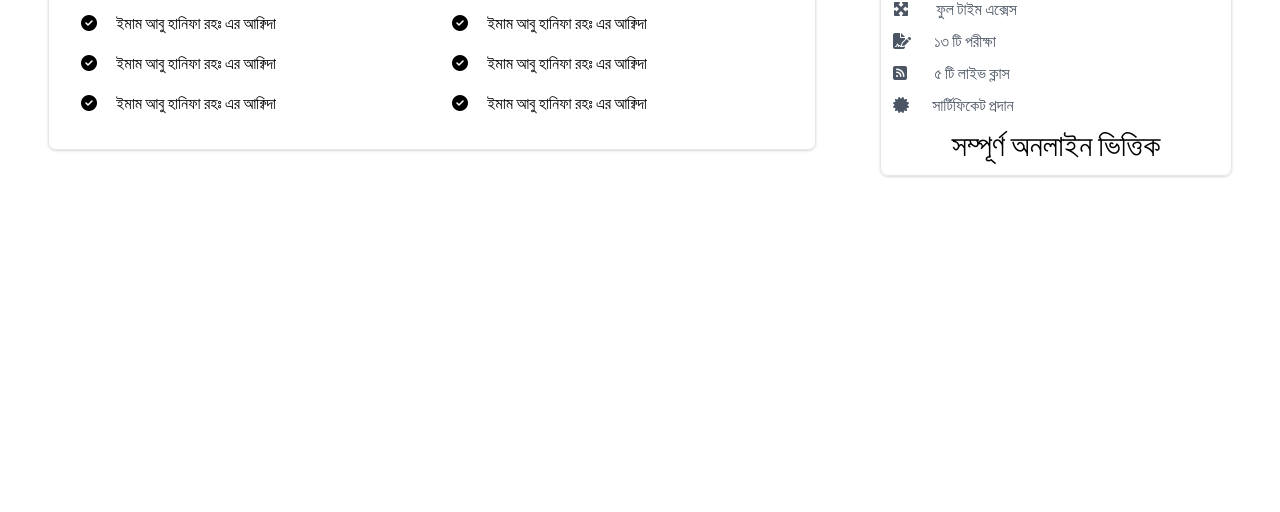
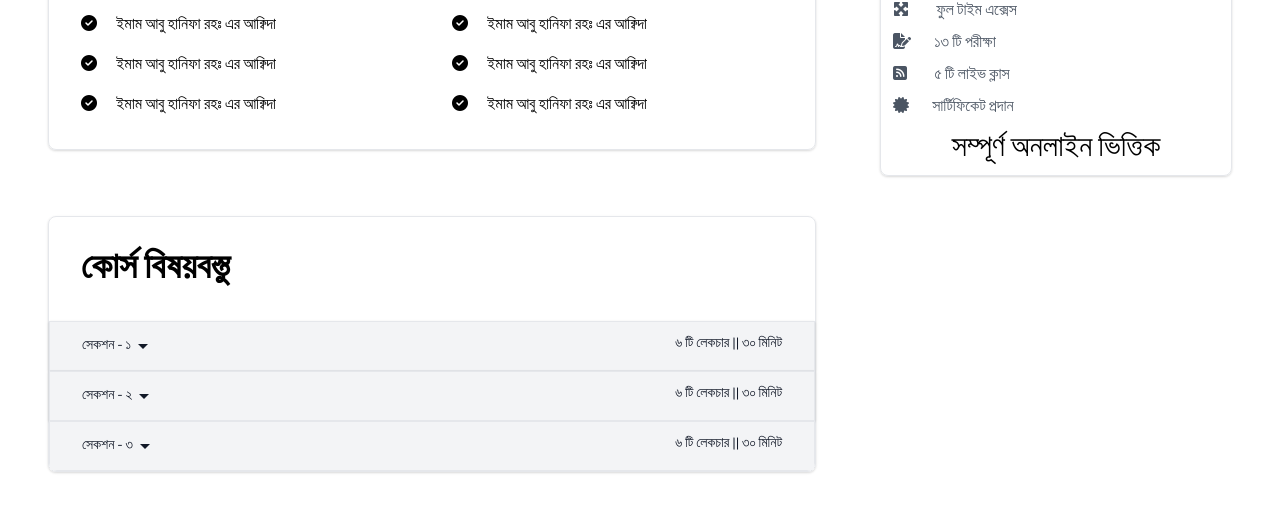
Before and after one commit to Saad-001/Hasbi-academy, a plain HTML site: page courseDetails.html in a window 1280 px wide. Shown: the part 616-1128 px from the top of the page. Before the commit the page ends 872 px from the top, so only its background shows below. Drawn offline with nearby package versions, Linux system fonts and the light colour scheme.

Commit message:
new section

```diff
--- a/courseDetails.html
+++ b/courseDetails.html
@@ -111,7 +111,8 @@
         </div>
         <div class="mt-14 lg:p-8 p-5 rounded-lg border border-gray-200 shadow">
           <h1 class="text-4xl font-bold">আপনি যা যা শিখবেন</h1>
-          <div class="flex md:flex-row md:justify-between lg:space-x-10 md:space-x-6 flex-col space-y-4 md:space-y-0 mt-5">
+          <div
+            class="flex md:flex-row md:justify-between lg:space-x-10 md:space-x-6 flex-col space-y-4 md:space-y-0 mt-5">
             <div class="flex-1 space-y-4">
               <p><i class="fas fa-check-circle mr-4"></i> ইমাম আবু হানিফা রহঃ এর আক্বিদা</p>
               <p><i class="fas fa-check-circle mr-4"></i> ইমাম আবু হানিফা রহঃ এর আক্বিদা</p>
@@ -132,8 +133,12 @@
         <div class="px-2">
           <p class="text-lg text-gray-700 font-semibold text-center mt-4">মূল্যঃ ২০০০ <s class="text-md">১০০০</s></p>
           <div class="mt-3">
-              <a href="" class="py-2 block px-5 btn-background rounded-md text-white font-semibold flex items-center justify-center mx-6"><i class="fas fa-cart-arrow-down mr-3"></i> Add to cart</a>
-              <a href="" class="py-2 block px-5 rounded-md bg-white header-text-color border border-blue-700 mt-3 flex items-center justify-center font-semibold mx-6"><i class="fas fa-hand-point-right mr-3"></i> Buy it now</a>
+            <a href=""
+              class="py-2 block px-5 btn-background rounded-md text-white font-semibold flex items-center justify-center mx-6"><i
+                class="fas fa-cart-arrow-down mr-3"></i> Add to cart</a>
+            <a href=""
+              class="py-2 block px-5 rounded-md bg-white header-text-color border border-blue-700 mt-3 flex items-center justify-center font-semibold mx-6"><i
+                class="fas fa-hand-point-right mr-3"></i> Buy it now</a>
           </div>
           <div class="mt-5">
             <h5 class="text-xl font-semibold">এই কোর্সে যা আছেঃ</h5>
@@ -151,6 +156,87 @@
       </div>
     </div>
   </main>
+
+  <section class="lg:mx-12 mx-4">
+    <div class="grid lg:grid-cols-3 grid-cols-1 lg:gap-16 gap-8">
+      <div class="lg:col-span-2 mt-10  rounded-lg border border-gray-200 shadow">
+        <h1 class="text-4xl font-bold lg:px-8 lg:-py-6 p-8">কোর্স বিষয়বস্তু</h1>
+        <div class="border border-gray-200 shadow">
+          <div x-data="{show: false}" @click.away="show = false" class="">
+            <button @click="show = ! show"
+              class="flex justify-between w-full border-0 bg-gray-100 text-gray-900 px-8 text-sm py-3 overflow-hidden focus:outline-none focus:border-white">
+              <div class="flex justify-between items-center"> <span>সেকশন - ১</span> <svg
+                  class="fill-current text-gray-900" xmlns="http://www.w3.org/2000/svg" height="24" viewBox="0 0 24 24"
+                  width="24">
+                  <path d="M7 10l5 5 5-5z" />
+                  <path d="M0 0h24v24H0z" fill="none" />
+                </svg>
+              </div>
+              <p class="text-end">৬ টি লেকচার || ৩০ মিনিট</p>
+            </button>
+            <div x-show="show" class=" py-2 bg-white shadow">
+              <a href="#"
+                class="flex items-center justify-between w-full px-8 py-2 text-gray-800 hover:bg-gray-100"><span><i
+                    class="fas fa-play mr-4"></i> ভিডিও - কোর্স পরিচিত</span> <span>০০ঃ৪৪</span></a>
+              <a href="#"
+                class="flex items-center justify-between w-full px-8 py-2 text-gray-800 hover:bg-gray-100"><span><i
+                    class="fas fa-file-alt mr-5"></i>আর্টিকেল - ইমাম আবু হানিফা রহঃ এর আক্বিদা</span></a>
+            </div>
+          </div>
+        </div>
+
+        <div class="border border-gray-200 shadow">
+          <div x-data="{show: false}" @click.away="show = false" class="">
+            <button @click="show = ! show"
+              class="flex justify-between w-full border-0 bg-gray-100 text-gray-900 px-8 text-sm py-3 overflow-hidden focus:outline-none focus:border-white">
+              <div class="flex justify-between items-center"> <span>সেকশন - ২</span> <svg
+                  class="fill-current text-gray-900" xmlns="http://www.w3.org/2000/svg" height="24" viewBox="0 0 24 24"
+                  width="24">
+                  <path d="M7 10l5 5 5-5z" />
+                  <path d="M0 0h24v24H0z" fill="none" />
+                </svg>
+              </div>
+              <p class="text-end">৬ টি লেকচার || ৩০ মিনিট</p>
+            </button>
+            <div x-show="show" class=" py-2 bg-white shadow">
+              <a href="#"
+                class="flex items-center justify-between w-full px-8 py-2 text-gray-800 hover:bg-gray-100"><span><i
+                    class="fas fa-play mr-4"></i> ভিডিও - কোর্স পরিচিত</span> <span>০০ঃ৪৪</span></a>
+              <a href="#"
+                class="flex items-center justify-between w-full px-8 py-2 text-gray-800 hover:bg-gray-100"><span><i
+                    class="fas fa-file-alt mr-5"></i>আর্টিকেল - ইমাম আবু হানিফা রহঃ এর আক্বিদা</span></a>
+            </div>
+          </div>
+        </div>
+
+
+        <div class="border border-gray-200  rounded-b-lg">
+          <div x-data="{show: false}" @click.away="show = false" class="">
+            <button @click="show = ! show"
+              class="flex justify-between w-full border-0 bg-gray-100 text-gray-900 px-8 text-sm py-3 overflow-hidden focus:outline-none focus:border-white">
+              <div class="flex justify-between items-center"> <span>সেকশন - ৩</span> <svg
+                  class="fill-current text-gray-900" xmlns="http://www.w3.org/2000/svg" height="24" viewBox="0 0 24 24"
+                  width="24">
+                  <path d="M7 10l5 5 5-5z" />
+                  <path d="M0 0h24v24H0z" fill="none" />
+                </svg>
+              </div>
+              <p class="text-end">৬ টি লেকচার || ৩০ মিনিট</p>
+            </button>
+            <div x-show="show" class=" py-2 bg-white rounded-lg">
+              <a href="#"
+                class="flex items-center justify-between w-full px-8 py-2 text-gray-800 hover:bg-gray-100"><span><i
+                    class="fas fa-play mr-4"></i> ভিডিও - কোর্স পরিচিত</span> <span>০০ঃ৪৪</span></a>
+              <a href="#"
+                class="flex items-center justify-between w-full px-8 py-2 text-gray-800 hover:bg-gray-100"><span><i
+                    class="fas fa-file-alt mr-5"></i>আর্টিকেল - ইমাম আবু হানিফা রহঃ এর আক্বিদা</span></a>
+            </div>
+          </div>
+        </div>
+      </div>
+      <!-- <div></div> -->
+    </div>
+  </section>
   <!-- important script tag regarding tailwind css -->
   <script src="https://cdn.jsdelivr.net/gh/alpinejs/alpine@v2.x.x/dist/alpine.min.js" defer></script>
 </body>
```
Lines whose indentation alone changed are shown as unchanged.
